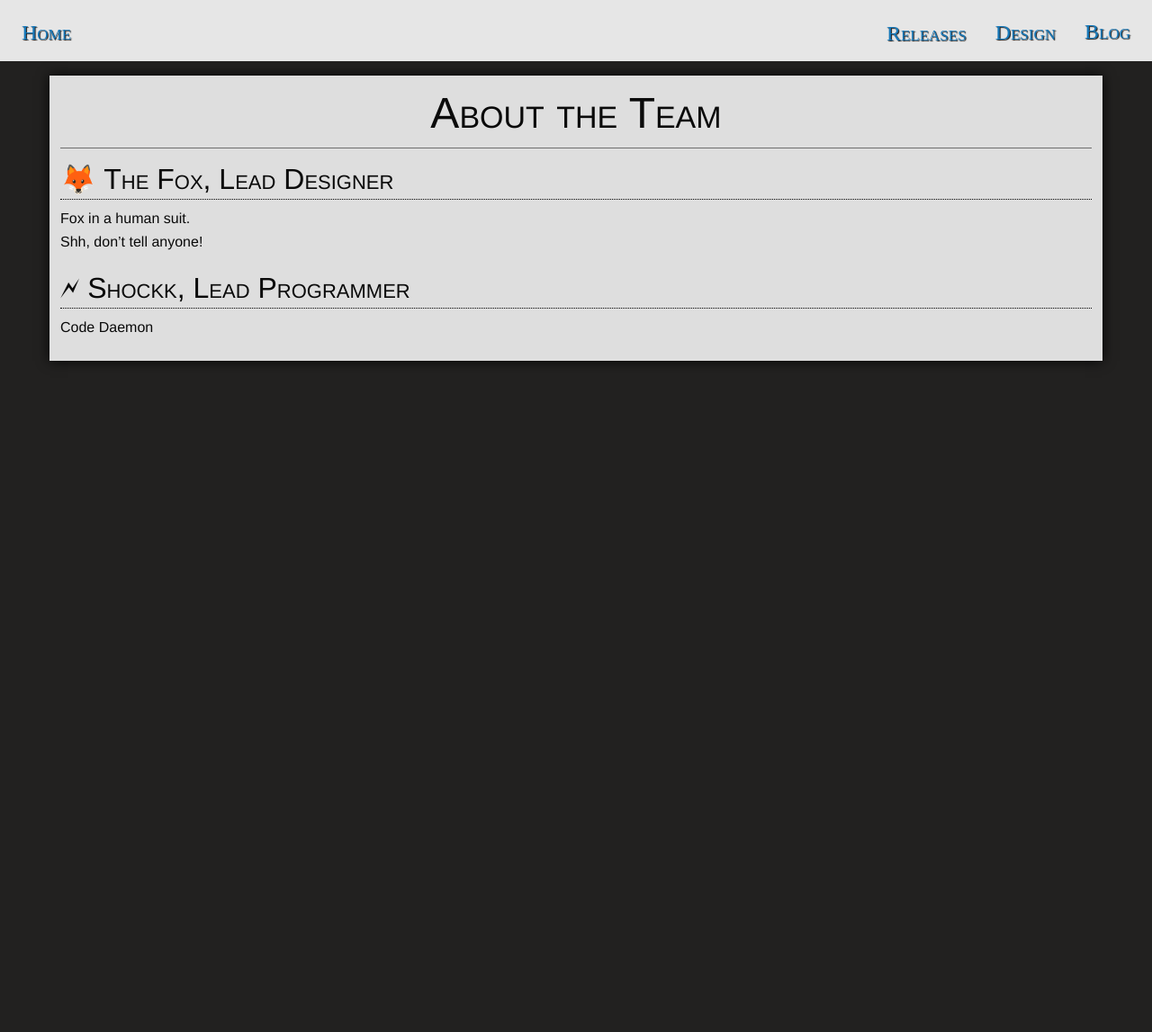
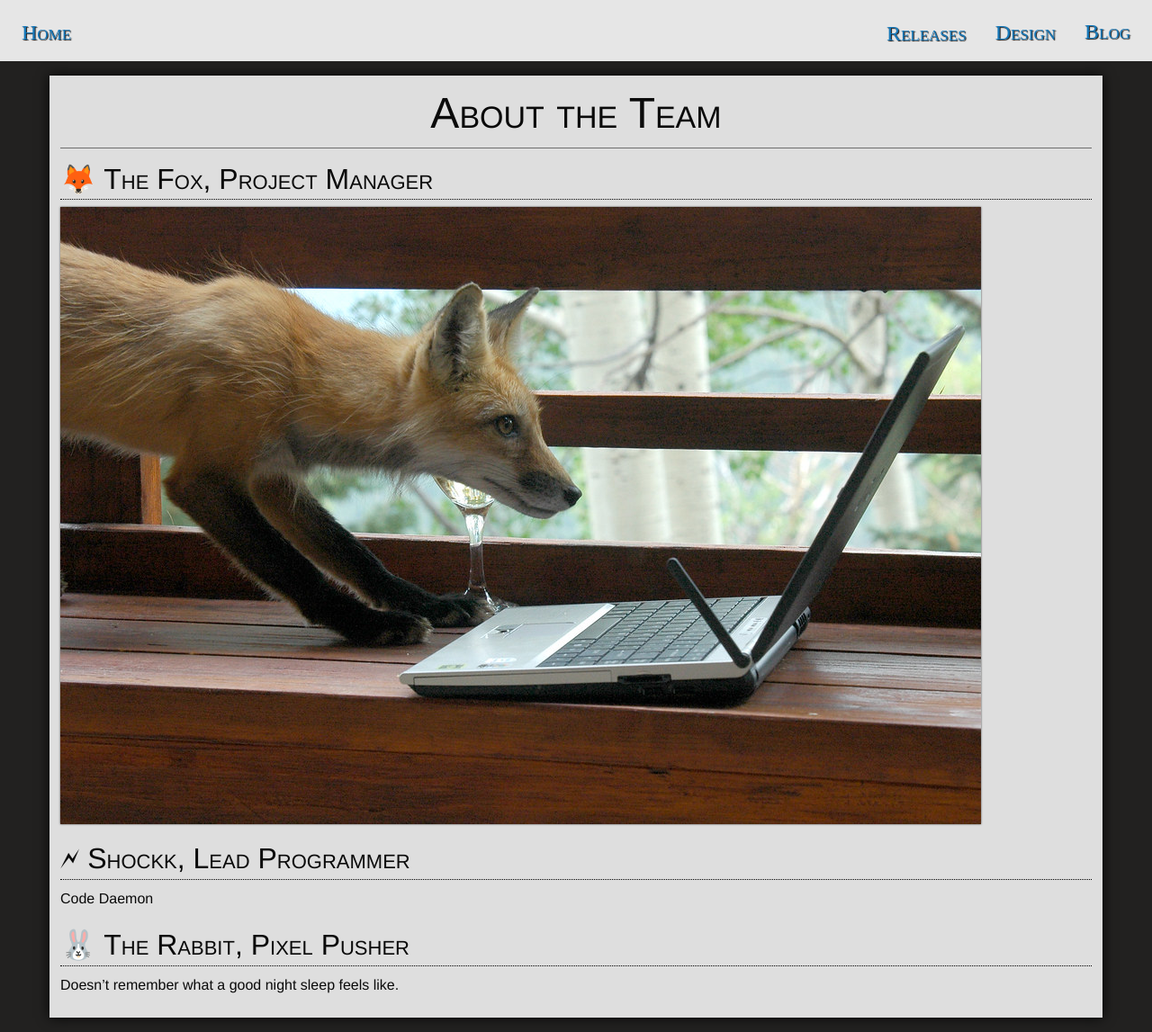
Before and after one commit to ori-sky/polar-space, a Jekyll site: the page built from who.md, in a window 1280 px wide. Shown: the whole page at 90% size. Built offline with Jekyll 4.4.1, drawn with Linux system fonts in a browser that asks for light colours; nearby versions of some CDN libraries; some web fonts are replaced; our own code applies the rules of GitHub Pages for plain Markdown files; library files that are not in the unit come from our copies; before the commit the page ends 900 px from its top, so only the background shows below that.

Commit message:
Add Placeholder image, update who
Added Rabbit to team, changed fox quip to picture

```diff
--- a/who.md
+++ b/who.md
@@ -2,13 +2,18 @@
 title: About the Team
 ---
 
-# 🦊 The Fox, Lead Designer
+# 🦊 The Fox, Project Manager
 
-Fox in a human suit.
-Shh, don't tell anyone!
+![](/polar-space/assets/img/207435086_e1733f05ea_b.jpg)
 
 
 
 # 🗲 Shockk, Lead Programmer
 
 Code Daemon
+
+
+
+# 🐰 The Rabbit, Pixel Pusher
+
+Doesn't remember what a good night sleep feels like.
```
Also changed, not shown: assets/img/207435086_e1733f05ea_b.jpg (added).
